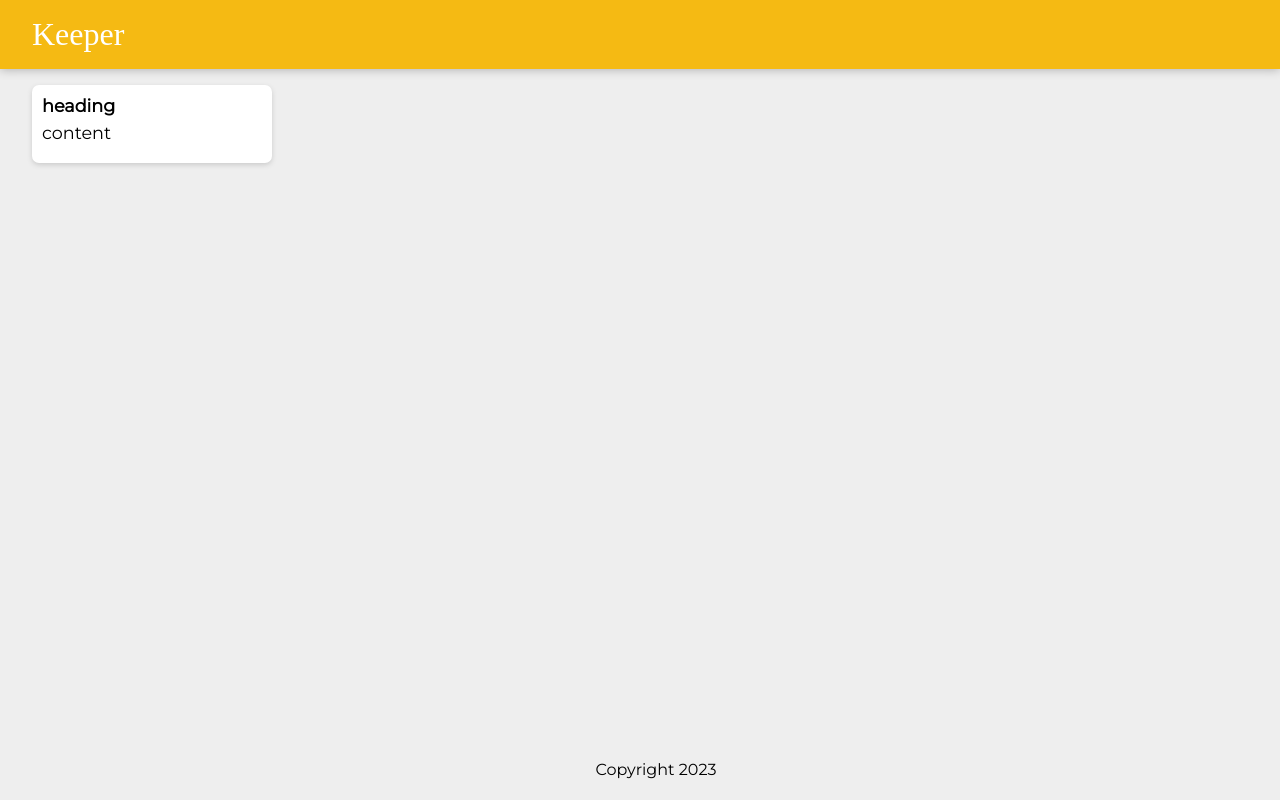
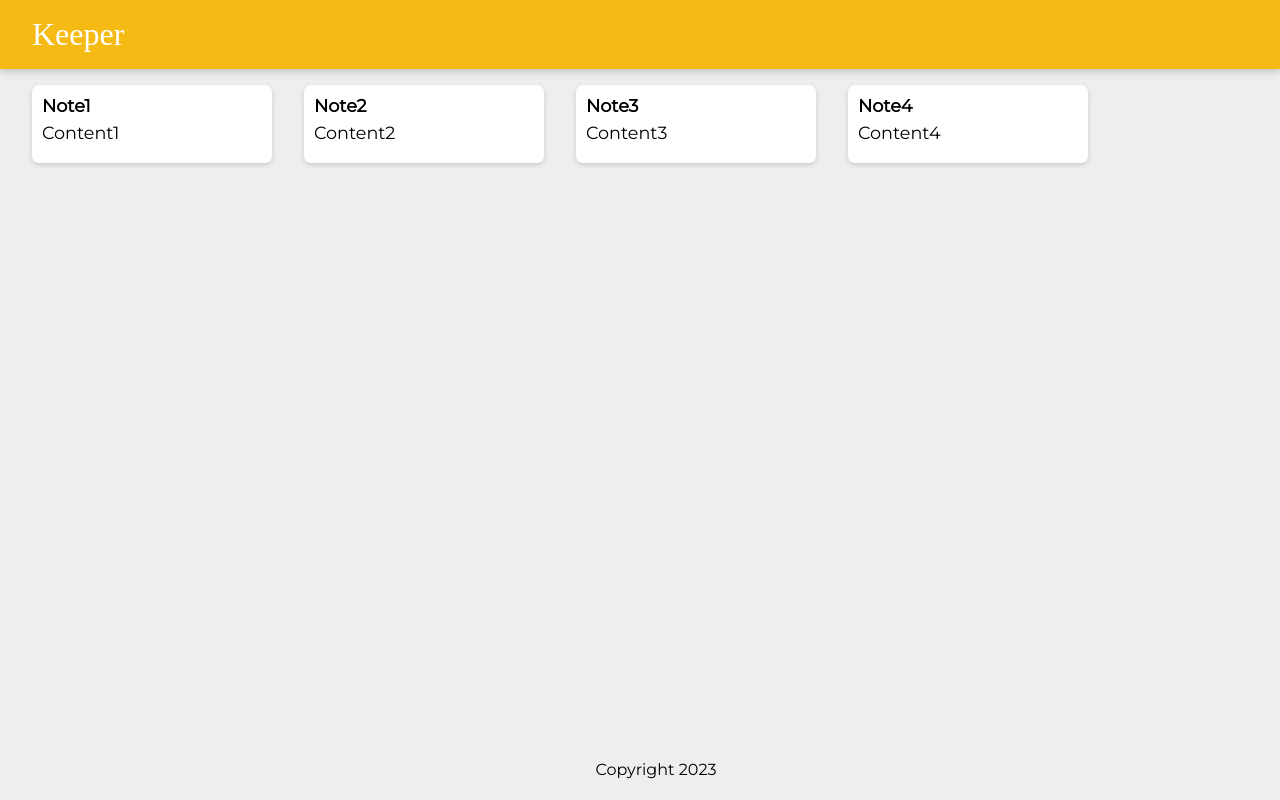
Before and after one commit to alimoid14/keeper-react, a React (Create React App) app: page / in a window 1280 px wide. Built offline with nearby package versions, Linux system fonts and the light colour scheme; a web font is replaced by a local one.

Commit message:
Render the stored notes

```diff
--- /dev/null
+++ b/src/Notes.js
@@ -0,0 +1,16 @@
+const Notes = [
+    {id:1,
+    heading: "Note1",
+    content: "Content1"},
+    {id:2,
+        heading: "Note2",
+        content: "Content2"},
+        {id:3,
+            heading: "Note3",
+            content: "Content3"},
+            {id:4,
+                heading: "Note4",
+                content: "Content4"}
+];
+
+export default Notes;
--- a/src/components/App.jsx
+++ b/src/components/App.jsx
@@ -2,12 +2,21 @@ import React from "react";
 import Header from "./Header";
 import Footer from "./Footer";
 import Note from "./Note";
+import Notes from "../Notes";
+
+function createNote(note){
+  return(<Note
+    key={note.id}
+    heading={note.heading}
+    content={note.content}
+  />);
+}
 
 export default function App() {
   return (
     <div>
       <Header />
-      <Note />
+      {Notes.map(createNote)}
       <Footer />
     </div>
   );
--- a/src/components/Note.jsx
+++ b/src/components/Note.jsx
@@ -1,10 +1,10 @@
 import React from "react";
 
-export default function Note() {
+export default function Note(props) {
   return (
     <div className="note">
-      <h1>heading</h1>
-      <p>content</p>
+      <h1>{props.heading}</h1>
+      <p>{props.content}</p>
     </div>
   );
 }
```
